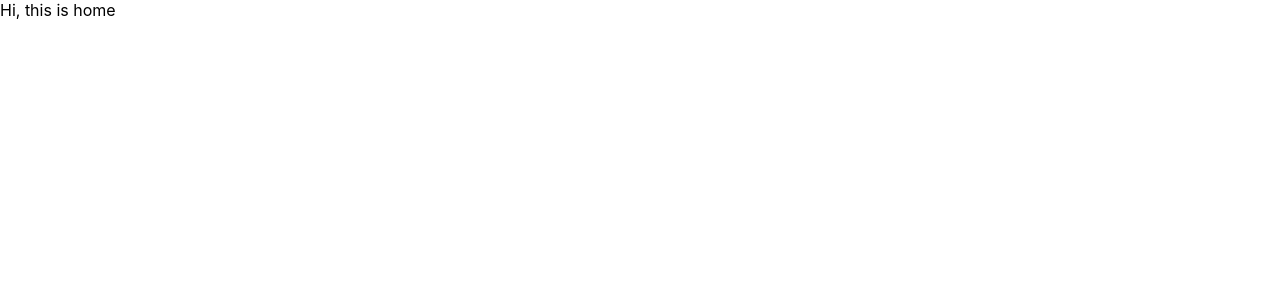
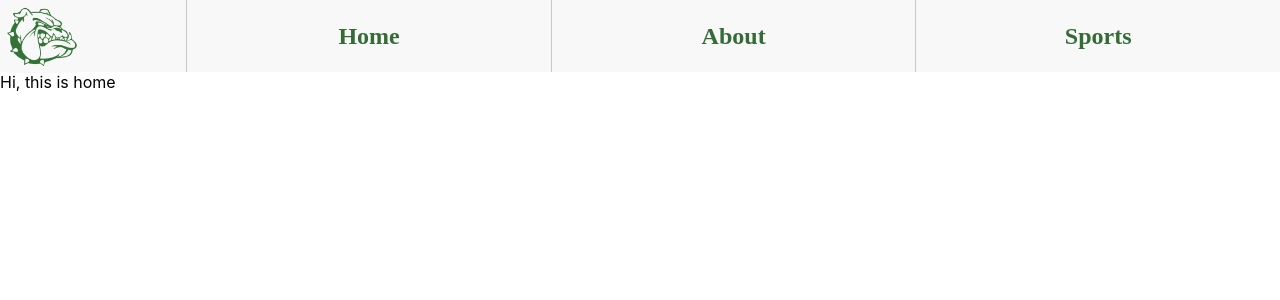
Before and after one commit to fabiolarobles1/rum-sports-project-frontend, a React (Create React App) app: page / in a window 1280 px wide. Shown: the top 300 px of the page. Built offline with nearby package versions, Linux system fonts and the light colour scheme.

Commit message:
Create NavBar

```diff
--- a/package.json
+++ b/package.json
@@ -10,7 +10,7 @@
     "react": "^17.0.2",
     "react-dom": "^17.0.2",
     "react-router-dom": "^5.3.0",
-    "react-scripts": "4.0.3",
+    "react-scripts": "^3.4.4",
     "web-vitals": "^1.1.2"
   },
   "scripts": {
--- a/src/App.js
+++ b/src/App.js
@@ -1,7 +1,12 @@
 import Routes from './Routing/Routes';
+import React from "react";
 
 function App() {
-  return <Routes />;
+  return (
+    <div className= 'App'>
+      <Routes />
+    </div>
+  );
 }
 
 export default App;
--- a/src/Routing/Routes.js
+++ b/src/Routing/Routes.js
@@ -1,18 +1,19 @@
 import React, { Component } from 'react';
 import { Router, Switch, Route } from 'react-router-dom';
 import history from './history';
-import Home from '../components/Home';
-import About from '../components/About';
+import Home from '../components/Home/Home';
+import About from '../components/About/About';
+import NavBar from '../components/Navbar/Navbar';
 
 
 class Routes extends Component {
   render() {
     return (
       <Router history={history}>
-        {/* <NavBar /> */}
+        <NavBar/>
         <Switch>
-         <Route path='/' exact component={Home} />
-         <Route path='/about' exact component={About} />
+         <Route path='/' exact component={Home}></Route>
+         <Route path='/about' exact component={About}></Route>
           {/* add all components here */}
         </Switch>
         {/* <Footer /> */}
--- /dev/null
+++ b/src/components/Navbar/Navbar.css
@@ -0,0 +1,52 @@
+
+.navbar {
+
+    display: flex;
+    justify-content: space-around;
+    background-color: rgb(248,248,248);
+    width: 100%;
+    height: 9vh;
+
+  }
+ .navbar-logo-home{
+    display: flex;
+    border: none;
+    width: 50%;
+    background-color: rgb(248,248,248);
+
+
+
+  }
+.navbar-logo {
+    display: flex;
+    background-color: rgb(248,248,248);
+    position:absolute;
+    height: 9vh;
+
+
+
+
+  }
+.boxes{
+    display:flex;
+    justify-content:space-around;
+
+}
+.letters{
+    height: 9vh;
+    width: 100%;
+    font-family: Arbutus;
+    font-style: normal;
+    font-weight: bold;
+    font-size: 3vh;
+    color: #356B36;
+    background-color: rgb(248,248,248);;
+    text-align: center;
+
+    border: none;
+    border-top: none;
+    border-left: 1px solid rgba(197, 197, 197, 0.95);
+    border-right:none;
+
+
+}
--- /dev/null
+++ b/src/components/Navbar/Navbar.js
@@ -0,0 +1,20 @@
+import React, { useState, useEffect } from 'react';
+import './Navbar.css';
+import logo from './logo.png';
+import history from "../../Routing/history";
+
+function Navbar(){
+
+  return (
+    <nav className='navbar'>
+      <button className="navbar-logo-home" onClick={() => history.push("/")}>
+        <img src={logo} className='navbar-logo'/>
+      </button>
+      <button className='boxes' onClick={() => history.push("/")}className='letters'>Home</button>
+      <button className='boxes' onClick={() => history.push("/about")}className='letters'>About</button>
+      <button className='boxes' onClick={() => history.push("/sports")}className='letters'>Sports</button>
+    </nav>
+  );
+}
+
+export default Navbar;
```
Also changed, not shown: src/components/About/About.js (renamed from src/components/About.js), src/components/Home/Home.js (renamed from src/components/Home.js), src/components/Navbar/logo.png (added), 1 other file (tests, documents, lock files or other folders).
